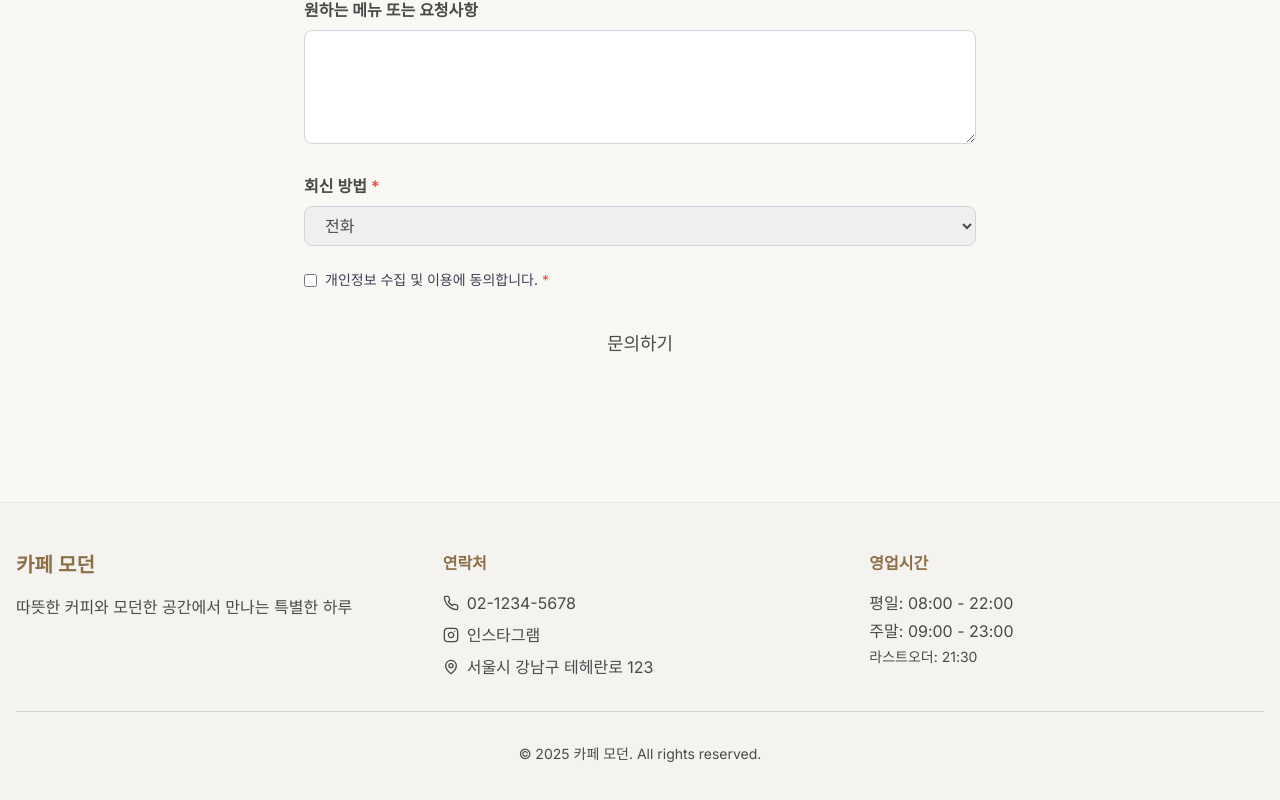
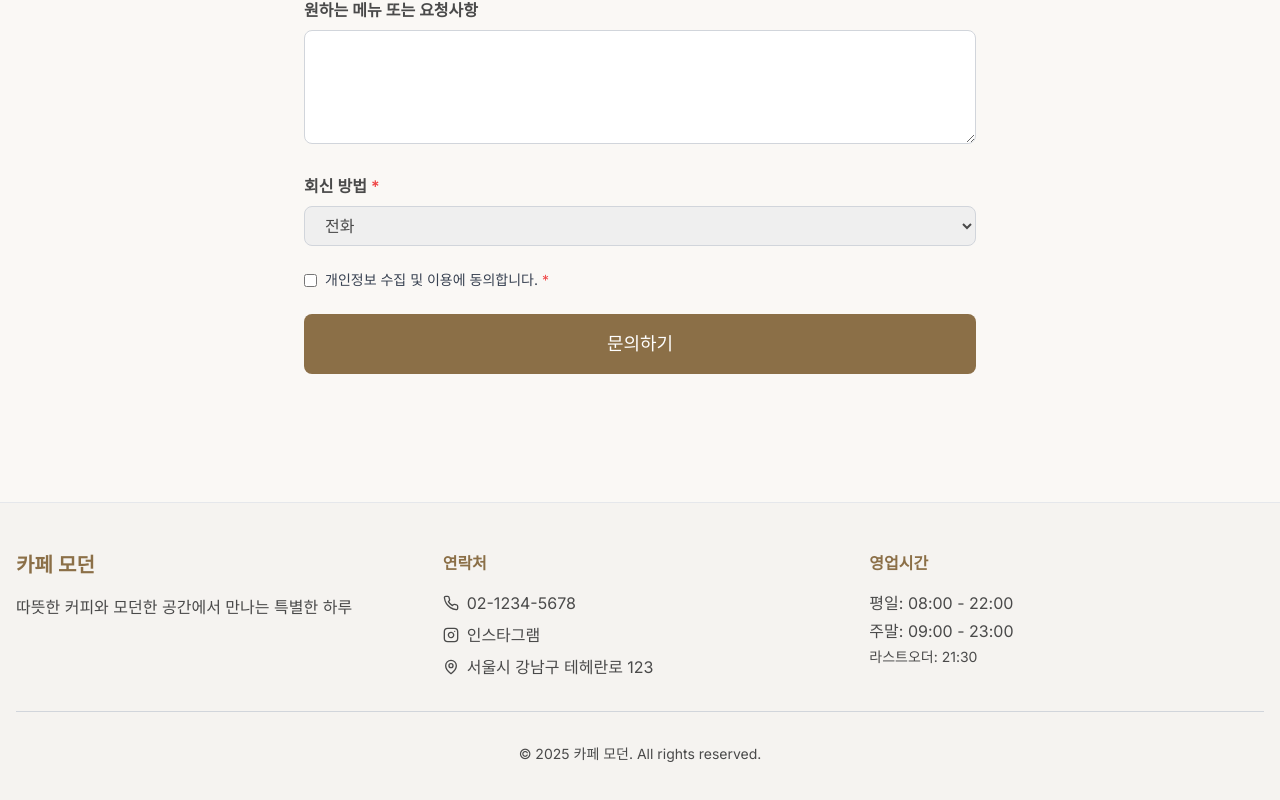
Before and after one commit to guideyoon/cafemorden, a Next.js app: page /contact in a window 1280 px wide. Shown: the part 984-1784 px from the top of the page. Built offline with nearby package versions, Linux system fonts and the light colour scheme; no server answers.

Commit message:
Fix build error: Button component duplicate keys and add metadataBase

```diff
--- a/app/layout.tsx
+++ b/app/layout.tsx
@@ -9,6 +9,7 @@ import { getSiteData, getActiveAnnouncements } from "@/lib/contentLoader";
 const inter = Inter({ subsets: ["latin"], variable: "--font-sans" });
 
 export const metadata: Metadata = {
+  metadataBase: new URL("https://cafemorden.com"),
   title: {
     default: "카페 모던 | 따뜻한 커피와 모던한 공간",
     template: "%s | 카페 모던",
--- a/components/ui/Button.tsx
+++ b/components/ui/Button.tsx
@@ -20,7 +20,7 @@ export function Button({
         "rounded-lg font-medium transition-colors focus:outline-none focus:ring-2 focus:ring-brown focus:ring-offset-2",
         {
           "bg-brown text-white hover:bg-brown/90": variant === "primary",
-          "bg-brown text-white hover:bg-brown/90": variant === "secondary",
+          "bg-brown/80 text-white hover:bg-brown/70": variant === "secondary",
           "border-2 border-brown text-brown hover:bg-brown hover:text-white":
             variant === "outline",
           "px-4 py-2 text-sm": size === "sm",
```
